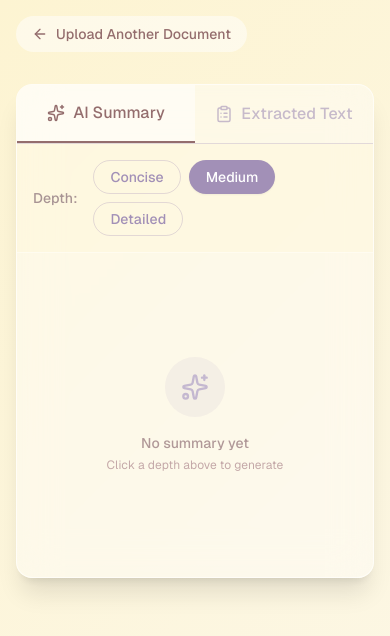
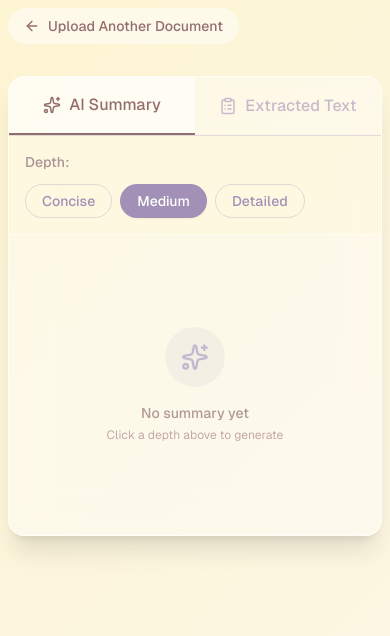
Before and after one commit to lokeshwarM/Document-Summariser, a Next.js app in the folder frontend/: page /result in a window 390 px wide. Shown: the top 636 px of the page. Built offline with nearby package versions, Linux system fonts and the light colour scheme; no server answers.

Commit message:
fix(ui): improve mobile responsiveness by adjusting grid classes and reducing unnecessary padding on smaller viewports

```diff
--- a/frontend/src/app/page.tsx
+++ b/frontend/src/app/page.tsx
@@ -253,7 +253,7 @@ export default function Home() {
                       </span>
                     </div>
                   ) : (
-                    <div className="grid grid-cols-3 gap-2">
+                    <div className="grid grid-cols-1 sm:grid-cols-3 gap-2">
                       {[
                         { key: "concise", label: "Concise", desc: "3–5 bullets" },
                         { key: "medium", label: "Medium", desc: "Comprehensive" },
@@ -262,7 +262,7 @@ export default function Home() {
                         <button
                           key={opt.key}
                           onClick={() => executeSummarize(opt.key)}
-                          className="rounded-xl py-3 text-center flex flex-col items-center gap-1 transition-all"
+                          className="rounded-xl py-3 px-2 text-center flex flex-col items-center gap-1 transition-all"
                           style={{ background: "rgba(255,255,255,0.7)", border: "1.5px solid rgba(176,205,230,0.5)" }}
                           onMouseEnter={e => {
                             (e.currentTarget as HTMLButtonElement).style.background = "rgba(162,144,183,0.15)";
--- a/frontend/src/app/result/page.tsx
+++ b/frontend/src/app/result/page.tsx
@@ -70,7 +70,7 @@ export default function ResultPage() {
   const activeSummary = summaries[activeDepth];
 
   return (
-    <main className="min-h-screen p-4 md:p-8 flex flex-col items-center" style={{ background: "linear-gradient(135deg, #FDF4D2 0%, #fcf7e6 100%)" }}>
+    <main className="min-h-screen p-2 sm:p-4 md:p-8 flex flex-col items-center" style={{ background: "linear-gradient(135deg, #FDF4D2 0%, #fcf7e6 100%)" }}>
       <div className="w-full max-w-4xl flex items-center justify-between mb-8">
         <button
           onClick={() => router.push("/")}
@@ -121,7 +121,7 @@ export default function ResultPage() {
         {activeTab === "summary" && (
           <div className="flex flex-col">
             {/* Depth Sub-navigation */}
-            <div className="flex items-center gap-4 p-4 md:px-8 border-b" style={{ borderColor: "rgba(255,255,255,0.5)", background: "rgba(253,244,210,0.3)" }}>
+            <div className="flex flex-col sm:flex-row sm:items-center gap-3 sm:gap-4 p-4 md:px-8 border-b" style={{ borderColor: "rgba(255,255,255,0.5)", background: "rgba(253,244,210,0.3)" }}>
               <span className="text-sm font-medium" style={{ color: "#a89494" }}>Depth:</span>
               <div className="flex flex-wrap gap-2">
                 {DEPTH_OPTIONS.map((opt) => {
@@ -153,10 +153,10 @@ export default function ResultPage() {
               </div>
             </div>
 
-            <div className="p-6 md:p-8">
+            <div className="p-3 sm:p-5 md:p-8">
               {activeSummary ? (
                 <div
-                  className="min-h-[400px] rounded-xl p-6 md:p-8 relative"
+                  className="min-h-[400px] rounded-xl p-4 sm:p-6 md:p-8 relative"
                   style={{
                     background: "rgba(255,255,255,0.9)",
                     border: "1px solid rgba(162,144,183,0.2)",
@@ -263,10 +263,10 @@ export default function ResultPage() {
 
         {/* Extracted Text Tab Content */}
         {activeTab === "text" && (
-          <div className="p-6 md:p-8">
+          <div className="p-3 sm:p-5 md:p-8">
             {currentText ? (
               <div
-                className="min-h-[400px] rounded-xl p-6 md:p-8"
+                className="min-h-[400px] rounded-xl p-4 sm:p-6 md:p-8"
                 style={{
                   background: "rgba(255,255,255,0.8)",
                   border: "1px solid rgba(176,205,230,0.3)",
```
